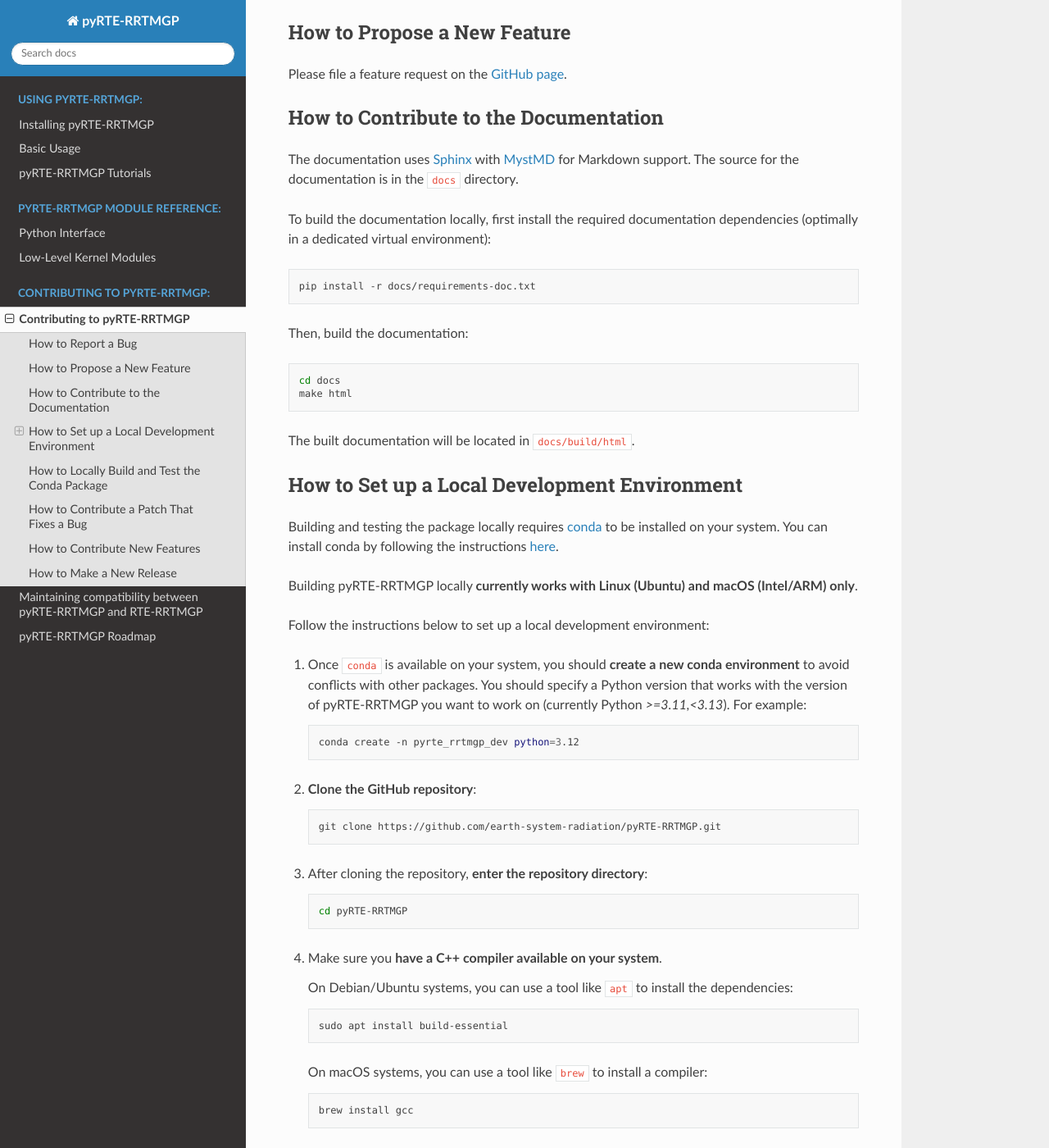
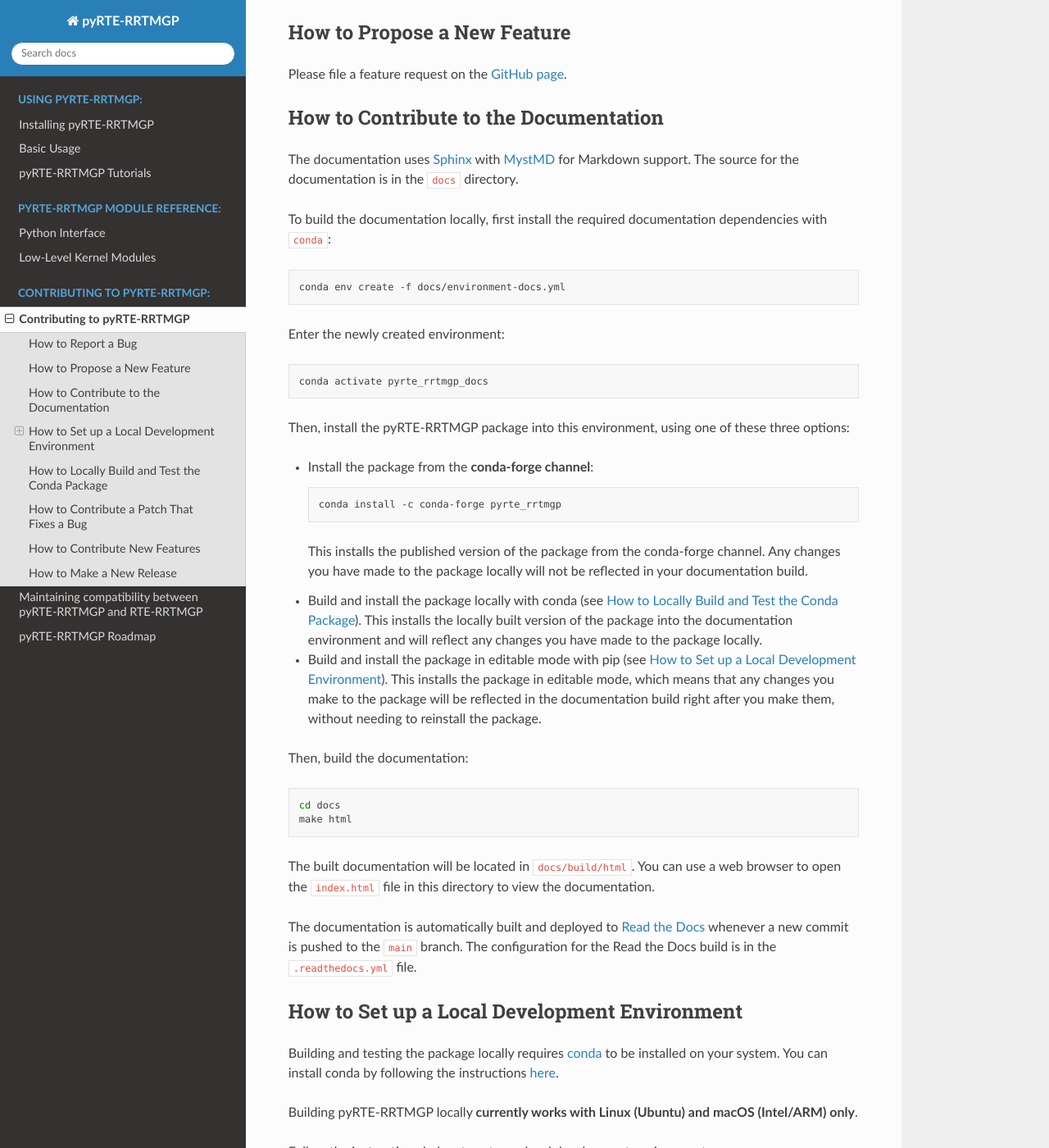
Before and after one commit to earth-system-radiation/pyRTE-RRTMGP, a Sphinx documentation site: the page built from docs/source/contributor_guide/contribute.md, in a window 1280 px wide and 1400 px high, scrolled down 409 px. Shown: the whole window at 82% size. Built offline with Sphinx 7.4.7 and the Read the Docs theme 3.1.0, drawn with Linux system fonts in a browser that asks for light colours; some of the changed text lies outside the part shown.

Commit message:
Update instructions for updating the docs

````diff
--- a/docs/requirements-docs.txt
+++ /dev/null
@@ -1,2 +0,0 @@
-sphinx-rtd-theme==2.0.0
-myst-parser==2.0.0
--- a/docs/source/contributor_guide/contribute.md
+++ b/docs/source/contributor_guide/contribute.md
@@ -17,11 +17,31 @@
 
 The documentation uses [Sphinx](https://www.sphinx-doc.org/en/master/) with [MystMD](https://myst-parser.readthedocs.io/en/latest/) for Markdown support. The source for the documentation is in the `docs` directory.
 
-To build the documentation locally, first install the required documentation dependencies (optimally in a dedicated virtual environment):
+To build the documentation locally, first install the required documentation dependencies with ``conda``:
 
 ```bash
-pip install -r docs/requirements-doc.txt
+conda env create -f docs/environment-docs.yml
 ```
+
+Enter the newly created environment:
+
+```bash
+conda activate pyrte_rrtmgp_docs
+```
+
+Then, install the pyRTE-RRTMGP package into this environment, using one of these three options:
+
+* Install the package from the **conda-forge channel**:
+
+    ```bash
+    conda install -c conda-forge pyrte_rrtmgp
+    ```
+
+    This installs the published version of the package from the conda-forge channel. Any changes you have made to the package locally will not be reflected in your documentation build.
+
+* Build and install the package locally with conda (see {ref}`local-conda-build`). This installs the locally built version of the package into the documentation environment and will reflect any changes you have made to the package locally.
+
+* Build and install the package in editable mode with pip (see {ref}`local-install`). This installs the package in editable mode, which means that any changes you make to the package will be reflected in the documentation build right after you make them, without needing to reinstall the package.
 
 Then, build the documentation:
 
@@ -30,7 +50,9 @@
 make html
 ```
 
-The built documentation will be located in `docs/build/html`.
+The built documentation will be located in `docs/build/html`. You can use a web browser to open the `index.html` file in this directory to view the documentation.
+
+The documentation is automatically built and deployed to [Read the Docs](https://pyrte-rrtmgp.readthedocs.io/) whenever a new commit is pushed to the `main` branch. The configuration for the Read the Docs build is in the `.readthedocs.yml` file.
 
 (local-install)=
 ## How to Set up a Local Development Environment
@@ -61,7 +83,7 @@
 
 4. Make sure you **have a C++ compiler available on your system**.
 
-    On Debian/Ubuntu systems, you can use a tool like `apt` to install the dependencies:
+    On Debian/Ubuntu systems, you can use a tool like `apt` to install the compiler:
 
     ```bash
     sudo apt install build-essential
@@ -134,6 +156,7 @@
 pytest tests
 ```
 
+(local-conda-build)=
 ## How to Locally Build and Test the Conda Package
 
 Before creating a new release and updating the conda package, you should test the package locally to ensure that it builds correctly.
@@ -199,8 +222,6 @@
 
 A PR to update the conda forge recipe should be created automatically by [regro-cf-autotick-bot](https://conda-forge.org/docs/maintainer/updating_pkgs/#pushing-to-regro-cf-autotick-bot-branch). It can take several hours for the bot to detect the update and create the PR!
 
-The feedstock for the conda package is located at https://github.com/conda-forge/pyRTE_RRTMGP-feedstock
-
-Once the PR on the feedstock repo passes all tests, one of the pyRTE-RRTMGP maintainers can merge the PR and the new version of the package will be available on conda-forge.
+The feedstock for the conda package is located at [https://github.com/conda-forge/pyRTE_RRTMGP-feedstock](https://github.com/conda-forge/pyRTE_RRTMGP-feedstock). Once the PR on the feedstock repo passes all tests, one of the pyRTE-RRTMGP maintainers can merge the PR and the new version of the package will be available on conda-forge.
 
 The documentation on [https://pyrte-rrtmgp.readthedocs.io/](https://pyrte-rrtmgp.readthedocs.io/) will update automatically. To make changes to the build process and other aspects of the readthedocs configuration, see the `.readthedocs.yml` file.
````
